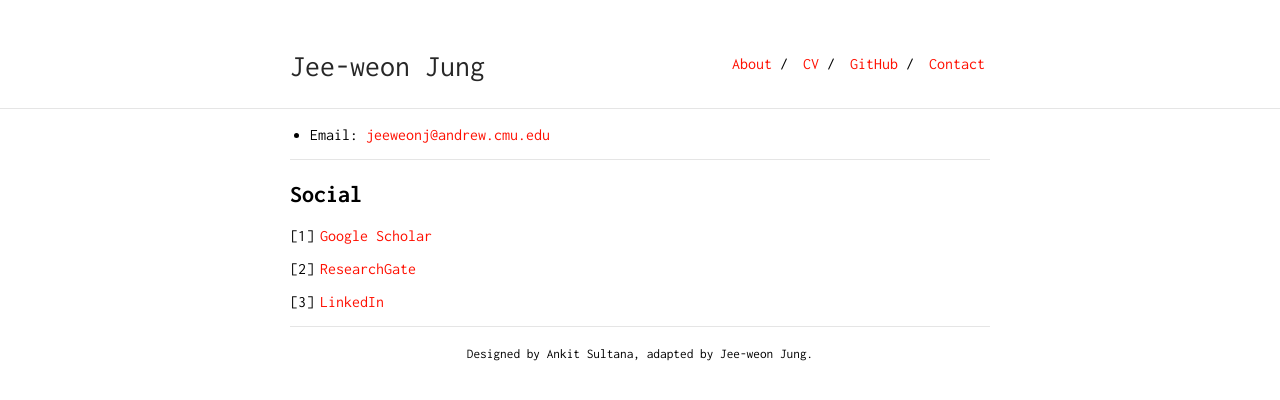
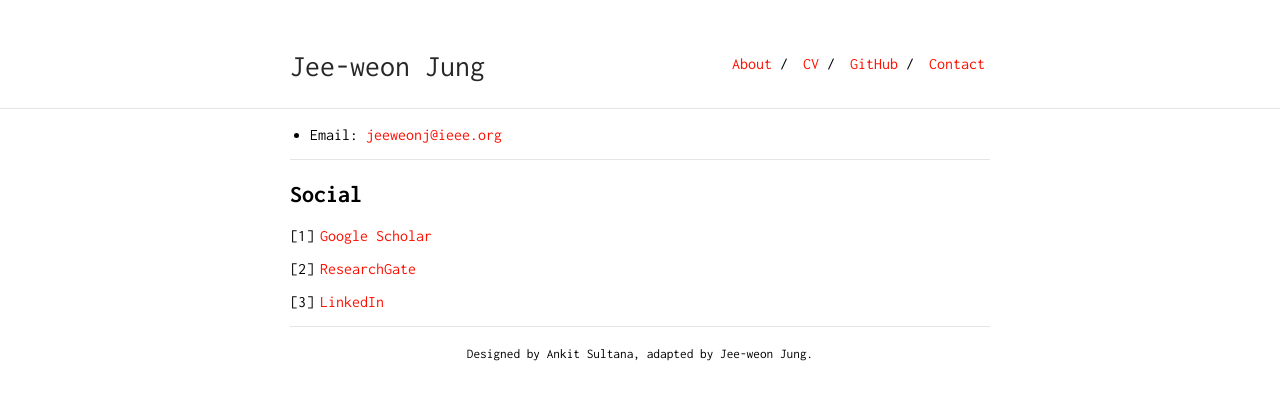
Before and after one commit to satvik-dixit/satvik-dixit.github.io, a Jekyll site: the page built from contact.md, in a window 1280 px wide. Shown: the top 400 px of the page. Built offline with Jekyll 4.4.1, drawn with Linux system fonts in a browser that asks for light colours.

Commit message:
update email

```diff
--- a/contact.md
+++ b/contact.md
@@ -3,7 +3,7 @@ layout: default
 is_contact: true
 ---
 
-* Email: [jeeweonj@andrew.cmu.edu](mailto:jeeweonj@andrew.cmu.edu)
+* Email: [jeeweonj@ieee.org](mailto:jeeweonj@ieee.org)
 
 ---
 
```
